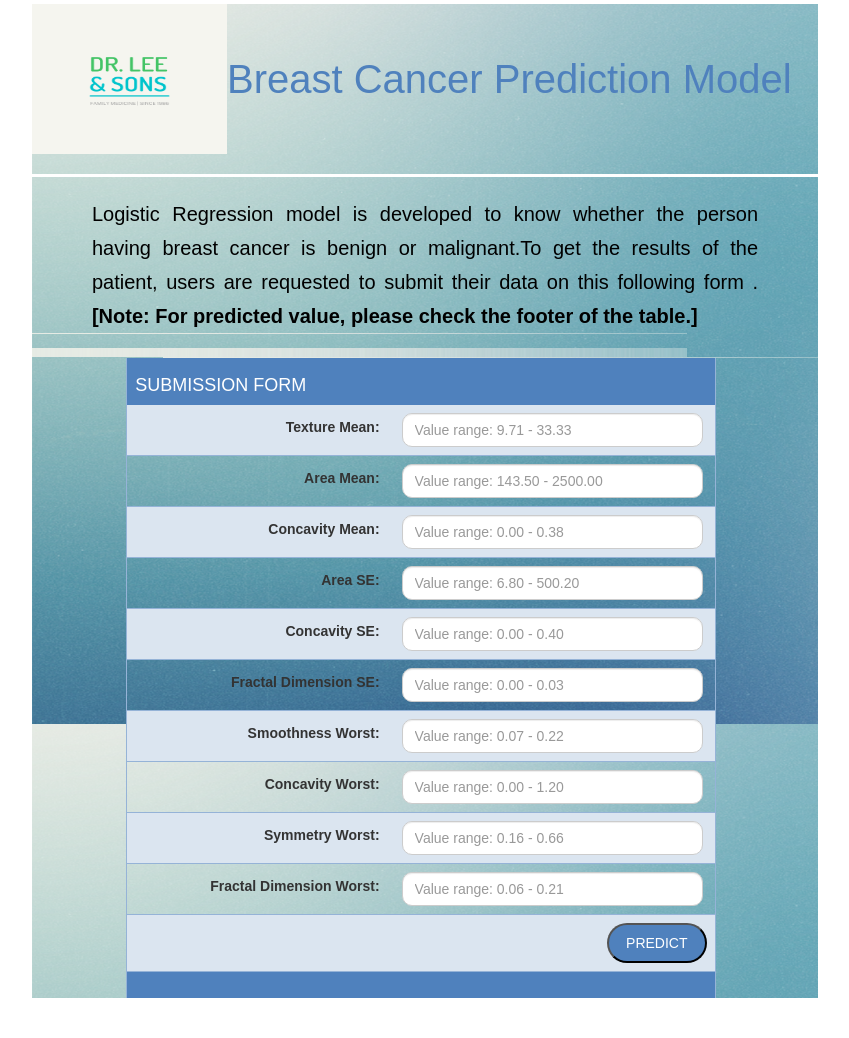
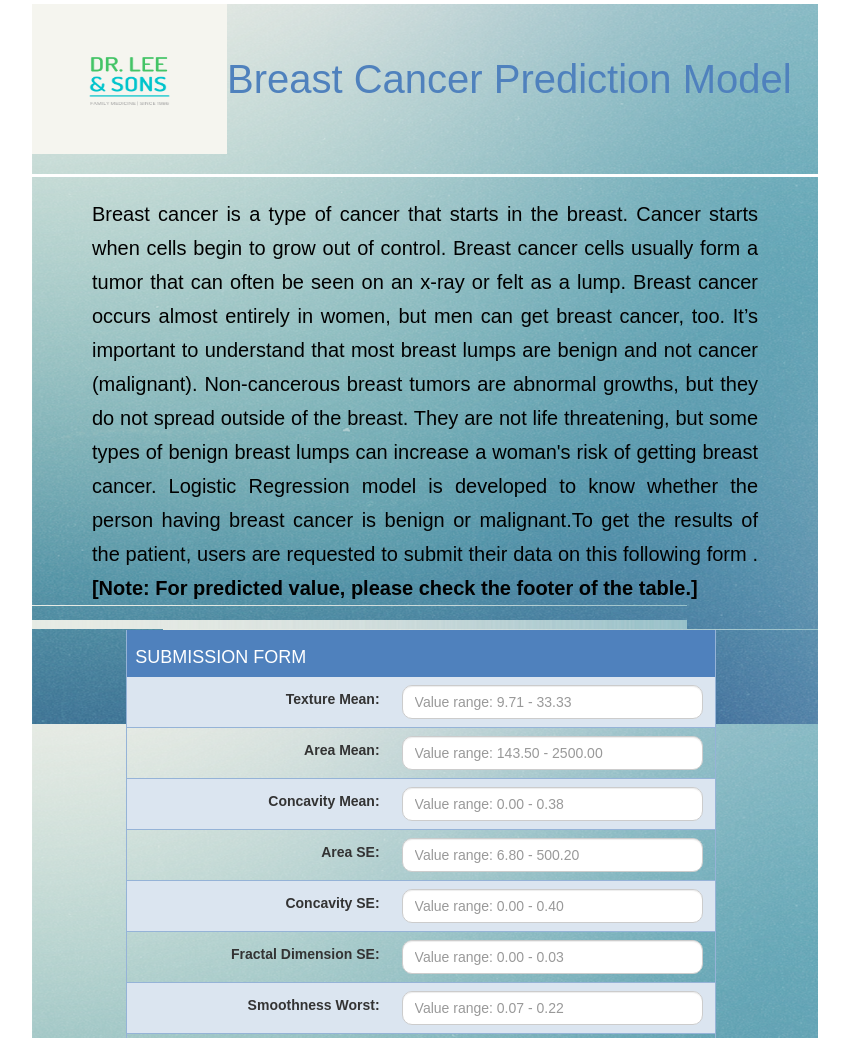
Before and after one commit to Hrutuja09/Breast-Cancer-Prediction-App, a Flask app: page / in a window 1280 px wide. Shown: the top 1038 px of the page, without its empty margins (215-1064 px from the left). Before the commit the page ends 998 px from the top, so only its background shows below. Run offline with Flask 2, Linux system fonts and the light colour scheme; parts of the project's set-up code (start-up, migrations or seed data) failed here and were passed over; some libraries are stand-ins or nearby versions; some web fonts are replaced.

Commit message:
Update index.html

```diff
--- a/templates/index.html
+++ b/templates/index.html
@@ -28,7 +28,8 @@
           </tr>
         </table>
         <hr style="height:3px;border-width:0;color:white;background-color:white">
-        <p>Logistic Regression model is developed to know whether the person having breast cancer is benign or malignant.To get the results of the patient, users are requested to submit their data on this following form .
+        <p>Breast cancer is a type of cancer that starts in the breast. Cancer starts when cells begin to grow out of control. Breast cancer cells usually form a tumor that can often be seen on an x-ray or felt as a lump. Breast cancer occurs almost entirely in women, but men can get breast cancer, too. It’s important to understand that most breast lumps are benign and not cancer (malignant). Non-cancerous breast tumors are abnormal growths, but they do not spread outside of the breast.
+They are not life threatening, but some types of benign breast lumps can increase a woman's risk of getting breast cancer. Logistic Regression model is developed to know whether the person having breast cancer is benign or malignant.To get the results of the patient, users are requested to submit their data on this following form .
         <b>[Note: For predicted value, please check the footer of the table.]</b></p>
         <table class="t1">
         <form class="form-horizontal" action="{{ url_for('predict')}}" method="post">
```
